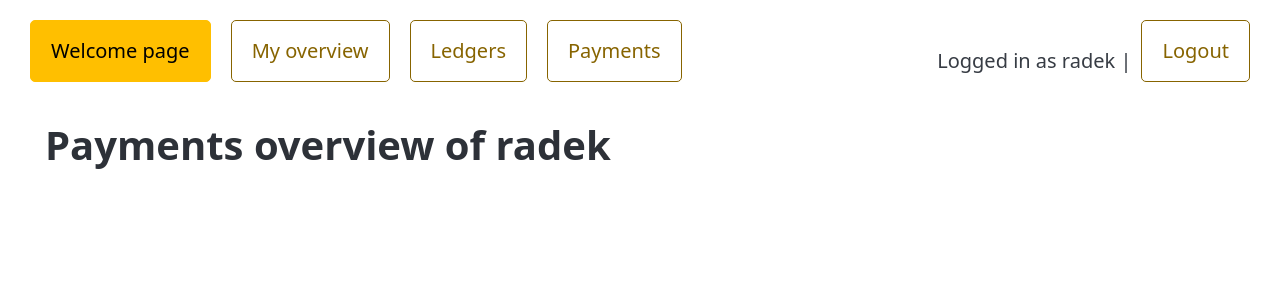
After one commit to RadekSedlacek1/Django_projects, a Django app: page /list_of_payments/ in a window 1280 px wide. The commit adds this page. Shown: the top 300 px of the page. Run offline with Django 5.2, Linux system fonts and the light colour scheme; a user stored in the database is signed in.

Commit message:
Zakladni kostra stranek

```diff
--- a/Bill_to_split/_project/settings.py
+++ b/Bill_to_split/_project/settings.py
@@ -127,5 +127,5 @@ STATICFILES_DIRS = [
 
 DEFAULT_AUTO_FIELD = 'django.db.models.BigAutoField'
 
-LOGIN_REDIRECT_URL = '/index'
-LOGOUT_REDIRECT_URL = '/login'
+LOGIN_REDIRECT_URL = '/home'
+LOGOUT_REDIRECT_URL = '/welcome'
--- a/Bill_to_split/main/templates/main/index.html
+++ b/Bill_to_split/main/templates/main/home.html
@@ -1,6 +1,6 @@
 {% extends "base.html" %}
 
-{% comment %} index html for aplication main in project Bill_to_split {% endcomment %}
+{% comment %} user home overview for aplication main in project Bill_to_split {% endcomment %}
 
 {% load static %}
 
@@ -8,10 +8,10 @@
     <link rel="stylesheet" href="{% static 'main/styles/index.css' %}">
 {% endblock css_files %}
 
-{% block title %}Home page
+{% block title %}User page
 {% endblock title %}
 
-{% block page_title %} This is a home page
+{% block page_title %} Overview of {{ user.username }}
 {% endblock page_title %}
 
 {% block content %}
--- a/Bill_to_split/main/templates/main/list_of_ledgers.html
+++ b/Bill_to_split/main/templates/main/list_of_ledgers.html
@@ -1,6 +1,6 @@
 {% extends "base.html" %}
 
-{% comment %} ledger edit html for aplication main in project Bill_to_split {% endcomment %}
+{% comment %} list of ledgers of user for aplication main in project Bill_to_split {% endcomment %}
 
 {% load static %}
 
@@ -11,7 +11,7 @@
 {% block title %}List od ledgers
 {% endblock title %}
 
-{% block page_title %} This page shows an overview of ledgers
+{% block page_title %} Ledgers overview of {{ user.username }}
 {% endblock page_title %}
 
 {% block content %}
--- /dev/null
+++ b/Bill_to_split/main/templates/main/list_of_payments.html
@@ -0,0 +1,21 @@
+{% extends "base.html" %}
+
+{% comment %} list of payments of user for aplication main in project Bill_to_split {% endcomment %}
+
+{% load static %}
+
+{% block css_files %}
+    <link rel="stylesheet" href="{% static 'main/styles/payment.css' %}">
+{% endblock css_files %}
+
+{% block title %}List od payments
+{% endblock title %}
+
+{% block page_title %} Payments overview of {{ user.username }}
+{% endblock page_title %}
+
+{% block content %}
+
+
+
+{% endblock content %}
--- a/Bill_to_split/main/urls.py
+++ b/Bill_to_split/main/urls.py
@@ -3,10 +3,29 @@ from . import views
 from django.contrib.auth.views import LoginView, LogoutView
 
 urlpatterns = [
-    path ('', views.index, name='index'),
-    path('index/', views.index, name='index'),
-    path('home/', views.index, name='index'),
+
+    path('', views.index, name='index'),
+# welcome page with app desc and stats
+
+    path('welcome', views.index, name='index'),
+# welcome page with app desc and stats
+
     path('sign-up/', views.sign_up, name='sign_up'),
+# account creation
+
     path('login/', LoginView.as_view(), name='login'),
+# user login
+
     path('logout/', LogoutView.as_view(), name='logout'),
+# redirected to login
+
+    path('home/', views.home, name='home'),
+# user overview and stats
+
+    path('list_of_ledgers/', views.list_of_ledgers, name='list_of_ledgers'),
+# user overview and stats
+
+    path('list_of_payments/', views.list_of_payments, name='list_of_payments'),
+# user overview and stats
+
 ]
--- a/Bill_to_split/main/views.py
+++ b/Bill_to_split/main/views.py
@@ -7,19 +7,22 @@ from .models import Ledger, Payment, PaymentBalance
 from .forms import UserRegisterForm, LedgerForm, PaymentForm, PaymentBalanceForm, PaymentBalanceFormSet
 from django.forms import inlineformset_factory
 
+def index(request):
+    return render(request, 'main/_index.html')
+
 def sign_up(request):
     if request.method =='POST':
         form = UserRegisterForm(request.POST)
         if form.is_valid():
             user = form.save()
             login(request, user)
-            return redirect('/index')
+            return redirect('/home')
     else:
         form = UserRegisterForm()
     return render(request, 'registration/sign_up.html', {"form": form})
 
-# @login_required(login_url="/login")     # if not login, redirect to: /login
-def index(request):
+@login_required(login_url="/login")     # if not login, redirect to: /login
+def home(request):
     ledgers = Ledger.objects.all()
     if request.method == "POST":
         ledger_id = request.POST.get("ledger-id")
@@ -27,10 +30,32 @@ def index(request):
             ledger = Ledger.objects.filter(id=ledger_id).first()
             if ledger and (ledger.author == request.user):
                 ledger.delete()
-    return render(request, 'main/index.html', {"ledgers":ledgers})
+    return render(request, 'main/home.html', {"ledgers":ledgers})
+
+@login_required(login_url="/login")     # if not login, redirect to: /login
+def list_of_ledgers(request):
+    ledgers = Ledger.objects.all()
+    if request.method == "POST":
+        ledger_id = request.POST.get("ledger-id")
+        if ledger_id:
+            ledger = Ledger.objects.filter(id=ledger_id).first()
+            if ledger and (ledger.author == request.user):
+                ledger.delete()
+    return render(request, 'main/list_of_ledgers.html', {"ledgers":ledgers})
+
+@login_required(login_url="/login")     # if not login, redirect to: /login
+def list_of_payments(request):
+    ledgers = Ledger.objects.all()
+    if request.method == "POST":
+        ledger_id = request.POST.get("ledger-id")
+        if ledger_id:
+            ledger = Ledger.objects.filter(id=ledger_id).first()
+            if ledger and (ledger.author == request.user):
+                ledger.delete()
+    return render(request, 'main/list_of_payments.html', {"ledgers":ledgers})
 
 # From Chat GPT: - redo later
-# @login_required(login_url="/login")
+@login_required(login_url="/login")
 def create_payment(request):
     PaymentBalanceFormSetFactory = inlineformset_factory(
         Payment, PaymentBalance, form=PaymentBalanceForm, formset=PaymentBalanceFormSet, extra=2  # Výchozí 2 řádky
@@ -43,7 +68,6 @@ def create_payment(request):
                 payment = form.save(commit=False)
                 payment.user = request.user  # Přiřazení aktuálního uživatele jako vlastníka platby
                 payment.save()
-
                 formset.instance = payment
                 formset.save()  # Uloží všechny záznamy v PaymentBalance
 
--- a/Bill_to_split/templates/base.html
+++ b/Bill_to_split/templates/base.html
@@ -1,4 +1,4 @@
-{% comment %} base html for project Bill_to_split {% endcomment %}
+{% comment %} base html for aplication main in project Bill_to_split {% endcomment %}
 
 {% load static %}
 
@@ -24,23 +24,28 @@
 </head>
 <body>
 
-
     <nav class="top_navbar">
         <ul class="nav_left">
             <li class="">
                 <form method="post" action="{% url 'index' %}">
                     {% csrf_token %}
-                    <button type="submit" class="">Home</button>
+                    <button type="submit" class="">Welcome page</button>
                 </form>
             </li>
             <li class="">
-                <form method="post" action="">
+                <form method="post" action="{% url 'home' %}">
+                    {% csrf_token %}
+                    <button type="submit" class="outline">My overview</button>
+                </form>
+            </li>
+            <li class="">
+                <form method="post" action="{% url 'list_of_ledgers' %}">
                     {% csrf_token %}
                     <button type="submit" class="outline">Ledgers</button>
                 </form>
             </li>
             <li class="">
-                <form method="post" action="">
+                <form method="post" action="{% url 'list_of_payments' %}">
                     {% csrf_token %}
                     <button type="submit" class="outline">Payments</button>
                 </form>
@@ -67,7 +72,6 @@
         </ul>
     </nav>
 
-
     <div class= "h1_title">
         <h1>
             {% block page_title %}
```
Also changed, not shown: Bill_to_split/main/templates/main/_index.html (added, +21 -0 lines), Bill_to_split/db.sqlite3.
